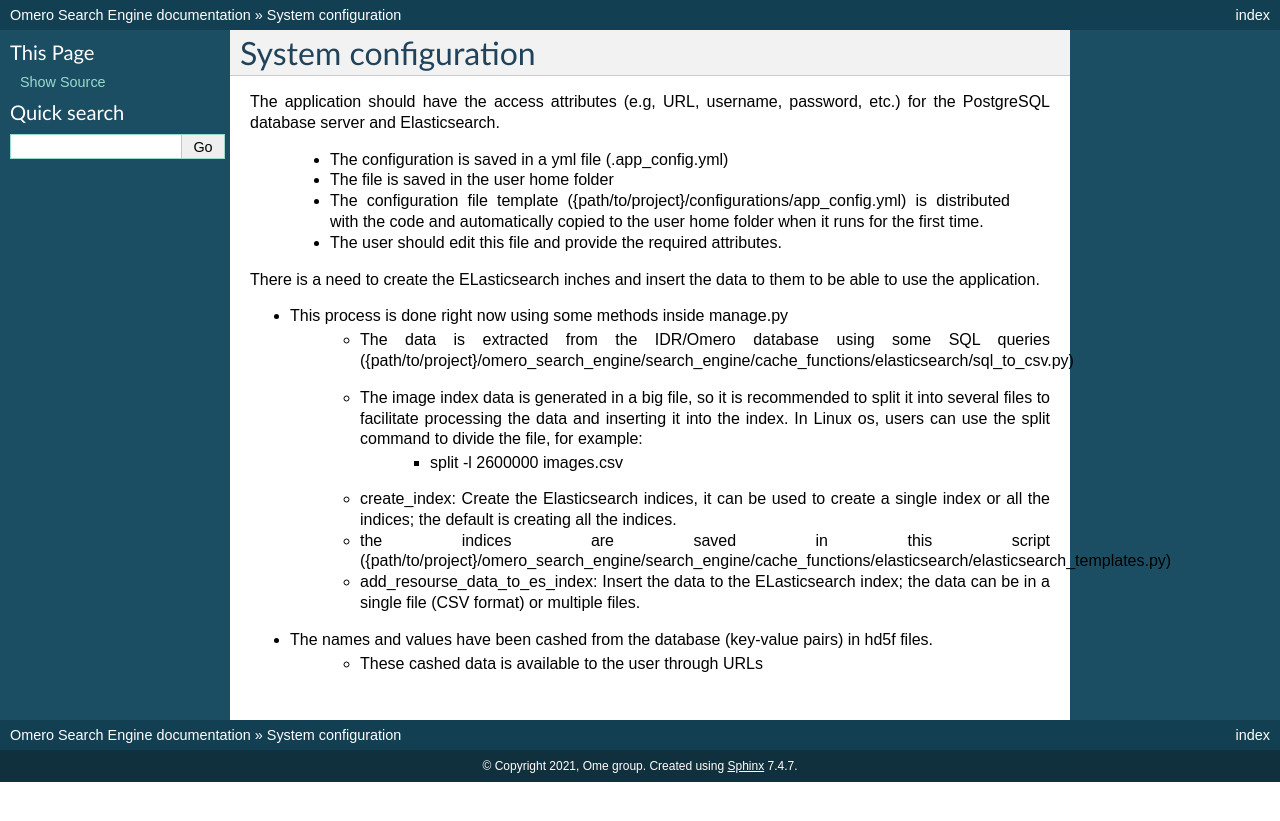
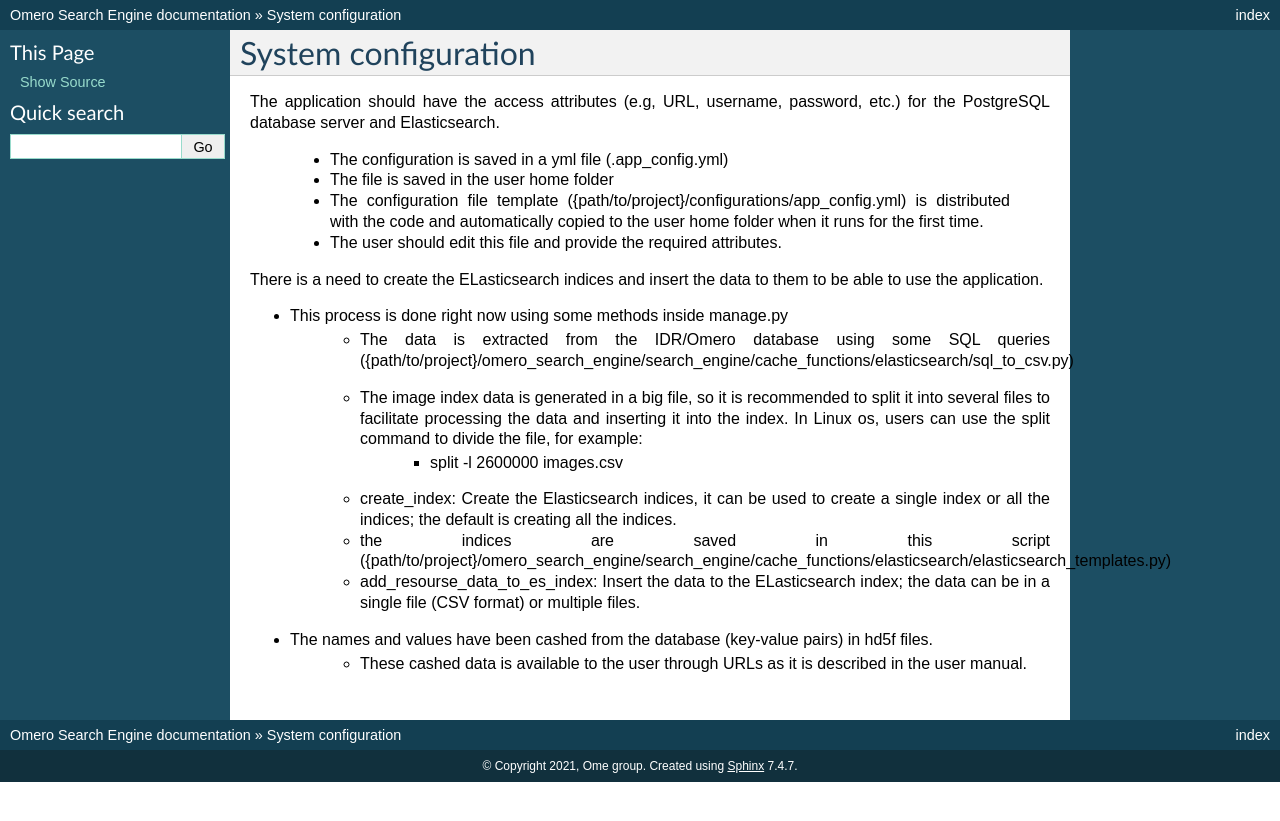
Before and after one commit to ome/omero_search_engine, a Sphinx documentation site: the page built from docs/configuration/configuration_installtion.rst, in a window 1280 px wide. Shown: the top 821 px of the page. Built offline with Sphinx 7.4.7, drawn with Linux system fonts in a browser that asks for light colours; pages that are not in the unit, such as notebooks, are missing from menus.

```diff
--- a/docs/configuration/configuration_installtion.rst
+++ b/docs/configuration/configuration_installtion.rst
@@ -7,7 +7,7 @@ The application should have the access attributes (e.g, URL, username, password,
     * The configuration file template ({path/to/project}/configurations/app_config.yml) is distributed with the code and automatically copied to the user home folder when it runs for the first time.
     * The user should edit this file and provide the required attributes.
 
-There is a need to create the ELasticsearch inches and insert the data to them to be able to use the application.
+There is a need to create the ELasticsearch indices and insert the data to them to be able to use the application.
 
 * This process is done right now using some methods inside manage.py
     * The data is extracted from the IDR/Omero database using some SQL queries ({path/to/project}/omero_search_engine/search_engine/cache_functions/elasticsearch/sql_to_csv.py)
@@ -18,4 +18,4 @@ There is a need to create the ELasticsearch inches and insert the data to them t
     * add_resourse_data_to_es_index: Insert the data to the ELasticsearch index; the data can be in a single file (CSV format) or multiple files.
 
 * The names and values have been cashed from the database (key-value pairs) in hd5f files.
-    * These cashed data is available to the user through URLs
+    * These cashed data is available to the user through URLs as it is described in the user manual.
```
Also changed, not shown: 5 other files.
